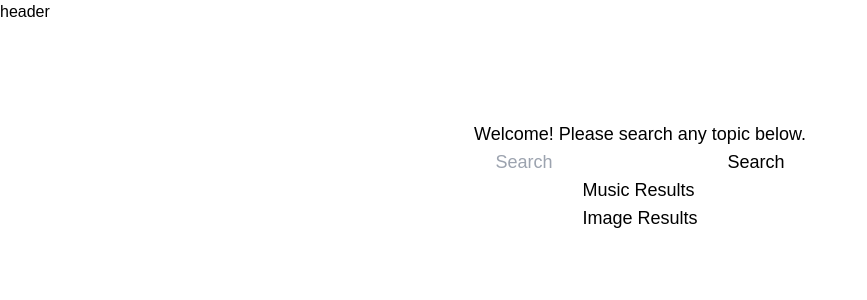
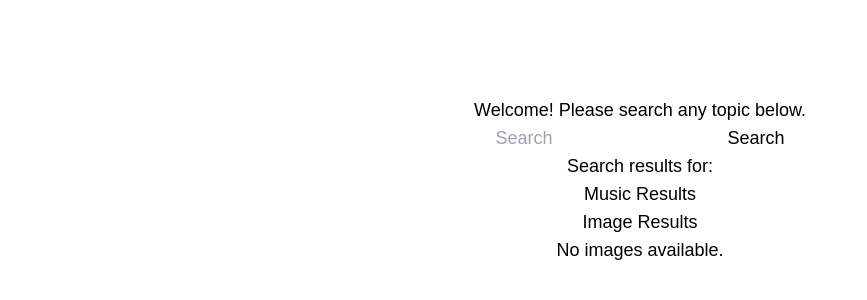
Before and after one commit to m-capone1/naos_challenge, a React (Vite) app: page / in a window 1280 px wide. Shown: the top 300 px of the page, without its empty margins (0-867 px from the left). Built offline with nearby package versions, Linux system fonts and the light colour scheme.

Commit message:
add images results and add some ui/styling

```diff
--- a/package.json
+++ b/package.json
@@ -12,7 +12,10 @@
   "dependencies": {
     "axios": "^1.7.7",
     "react": "^18.3.1",
-    "react-dom": "^18.3.1"
+    "react-dom": "^18.3.1",
+    "react-multi-carousel": "^2.8.5",
+    "react-slick": "^0.30.2",
+    "slick-carousel": "^1.8.1"
   },
   "devDependencies": {
     "@types/react": "^18.3.3",
--- a/src/App.jsx
+++ b/src/App.jsx
@@ -1,11 +1,9 @@
 import "./index.css";
-import Header from "./components/Header.jsx";
 import Search from "./components/Search.jsx";
 
 function App() {
   return (
     <>
-      <Header />
       <Search />
     </>
   );
--- a/src/components/Header.jsx
+++ /dev/null
@@ -1,7 +0,0 @@
-export default function Header() {
-  return (
-    <header>
-      <div>header</div>
-    </header>
-  );
-}
--- /dev/null
+++ b/src/components/ImageResults.jsx
@@ -0,0 +1,44 @@
+import { useState } from "react";
+
+const ImageSlider = ({ imageResults }) => {
+  const [currentIndex, setCurrentIndex] = useState(0);
+
+  const nextImage = () => {
+    setCurrentIndex((prevIndex) => (prevIndex + 1) % imageResults.length);
+  };
+
+  const prevImage = () => {
+    setCurrentIndex(
+      (prevIndex) => (prevIndex - 1 + imageResults.length) % imageResults.length
+    );
+  };
+
+  return (
+    <section className="flex flex-col justify-center items-center">
+      {imageResults.length > 0 && (
+        <div className="relative flex justify-center items-center">
+          <img
+            className="w-1/2 h-auto"
+            src={imageResults[currentIndex].urls.regular}
+            alt={imageResults[currentIndex].alt_description || "Image"}
+          />
+          <button
+            onClick={prevImage}
+            className="absolute left-0 top-1/2 transform -translate-y-1/2 bg-gray-500 text-white p-2"
+          >
+            Previous
+          </button>
+          <button
+            onClick={nextImage}
+            className="absolute right-0 top-1/2 transform -translate-y-1/2 bg-gray-500 text-white p-2"
+          >
+            Next
+          </button>
+        </div>
+      )}
+      {imageResults.length === 0 && <p>No images available.</p>}
+    </section>
+  );
+};
+
+export default ImageSlider;
--- a/src/components/Search.jsx
+++ b/src/components/Search.jsx
@@ -1,26 +1,24 @@
 import { useState } from "react";
 import axios from "axios";
+import Images from "./ImageResults";
 
 export default function Search() {
   const [query, setQuery] = useState("");
-  const [musicResults, setMusicResults] = useState([]);
   const [imageResults, setImageResults] = useState([]);
   const [embedHtml, setEmbedHtml] = useState("");
 
   const musicAPI = `http://localhost:5000/api/search?q=${query}`;
-  const imageAPI = `http://localhost:5000/api/images?q=${query}`;
+  const imageAPI = `http://localhost:5000/api/unsplash?q=${query}`;
 
   const handleSubmit = async (event) => {
     event.preventDefault();
 
     try {
       const responseMusic = await axios.get(musicAPI);
-      // const responseImage = await axios.get(imageAPI);
+      const responseImage = await axios.get(imageAPI);
+      const musicId = responseMusic.data.data[0].id;
 
-      const musicId = responseMusic.data.data[0].id;
-      console.log(responseMusic.data.data[0].id);
-
-      setMusicResults(responseMusic.data.data[0]);
+      setImageResults(responseImage.data.results);
       if (musicId) {
         const trackUrl = `https://www.deezer.com/track/${musicId}`;
 
@@ -35,12 +33,16 @@ export default function Search() {
         );
         setEmbedHtml(oembedResponse.data);
       }
-
-      // setImageResults(responseImage.data.results);
     } catch (e) {
       console.error("Error fetching data from APIs", e);
     }
+
+    event.target.value = "";
   };
+
+  if (!imageResults) {
+    return <p>Loading...</p>;
+  }
 
   return (
     <section className="flex flex-col text-lg py-24 justify-center items-center">
@@ -56,15 +58,12 @@ export default function Search() {
         />
         <button type="submit">Search</button>
       </form>
-      <section>
-        <h2>Music Results</h2>
+      <section className="flex flex-col justify-center items-center">
+        <h2>Search results for: {query}</h2>
+        <h3>Music Results</h3>
         {embedHtml && <div dangerouslySetInnerHTML={{ __html: embedHtml }} />}
-        <h2>Image Results</h2>
-        {/* <ul>
-          {imageResults.map((result) => (
-            <li key={result.id}>{result.title}</li>
-          ))}
-        </ul> */}
+        <h3>Image Results</h3>
+        <Images imageResults={imageResults} />
       </section>
     </section>
   );
```
Also changed, not shown: 1 other file (tests, documents, lock files or other folders).
